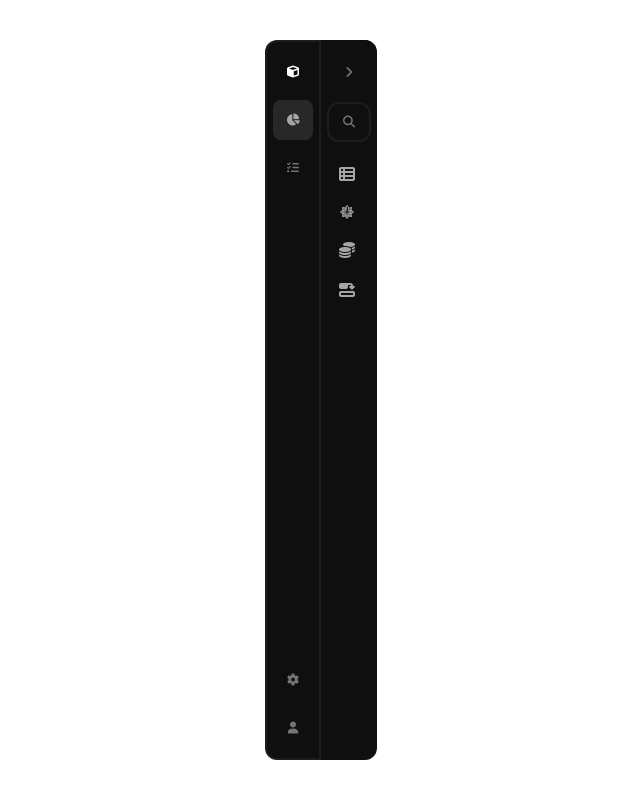
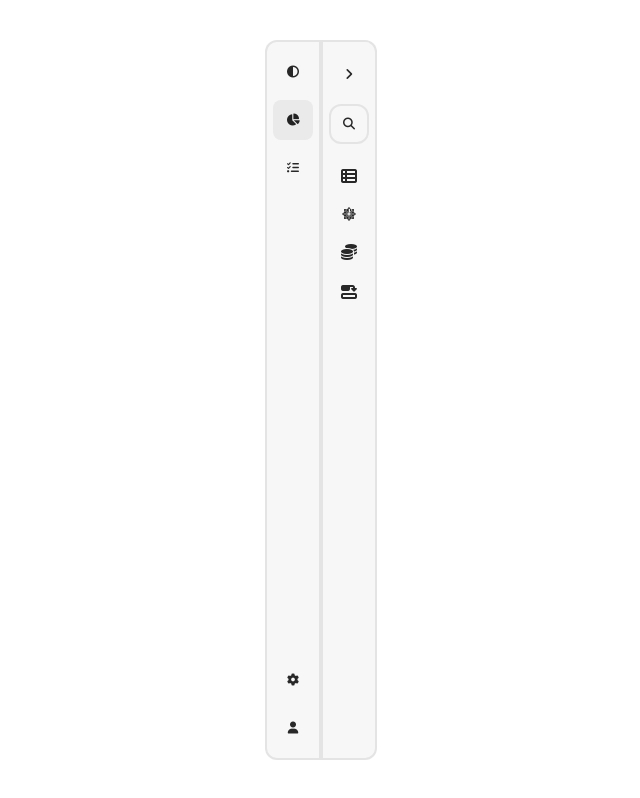
Before and after one commit to SanketBhandure9/sidebar-assignment, a plain HTML site: page index.html in a window 1280 px wide. Both pictures are taken after a click on the button 612 px from the left and 72 px from the top of the page. Shown: the whole page, without its empty margins (319-959 px from the left). Drawn offline with Linux system fonts and the light colour scheme.

Commit message:
Dark/Light Theme

```diff
--- a/css/style.css
+++ b/css/style.css
@@ -1,14 +1,34 @@
 :root {
   --panel: #0f0f0f;
+  --bg: #ffffff;
   --muted: #747474;
   --hover: #bababa;
   --active: #282828;
   --text: #a6a6a6;
   --radius: 12px;
+  --border: rgba(255, 255, 255, 0.06);
   --transition: 200ms;
   font-family: Inter, ui-sans-serif, system-ui, -apple-system, "Segoe UI",
     Roboto, "Helvetica Neue", Arial;
   --font-size: 12px;
+}
+body.light {
+  --panel: #f7f7f7;
+  --bg: #ffffff;
+  --muted: #282828;
+  --hover: #e0e0e0;
+  --active: #eaeaea;
+  --text: #222;
+  --border: rgba(0, 0, 0, 0.08);
+}
+body.dark {
+  --panel: #0f0f0f;
+  --bg: #181818;
+  --muted: #747474;
+  --hover: #bababa;
+  --active: #282828;
+  --text: #a6a6a6;
+  --border: rgba(255, 255, 255, 0.06);
 }
 * {
   box-sizing: border-box;
@@ -21,7 +41,10 @@ body {
   display: flex;
   align-items: center;
   justify-content: center;
+}
+body {
   color: #e7e7e7;
+  background: var(--bg);
 }
 .app {
   display: flex;
@@ -44,7 +67,7 @@ body {
   justify-content: space-between;
   align-items: center;
   gap: 8px;
-  border: 2px solid rgba(255, 255, 255, 0.06);
+  border: 2px solid var(--border);
   border-top-left-radius: var(--radius);
   border-bottom-left-radius: var(--radius);
 }
@@ -104,6 +127,7 @@ body {
   overflow-x: hidden;
   border-top-right-radius: var(--radius);
   border-bottom-right-radius: var(--radius);
+  border: 2px solid var(--border);
 }
 
 .sub-menu::-webkit-scrollbar {
@@ -142,6 +166,7 @@ body {
   display: flex;
   align-items: center;
   gap: 8px;
+  color: var(--text);
 }
 .sub-toggle {
   background: transparent;
@@ -168,13 +193,13 @@ body {
   padding: 6px 10;
   border-radius: 10px;
   background: transparent;
-  border: 1px solid rgba(255, 255, 255, 0.06);
-  color: var(--muted);
+  border: 1px solid var(--border);
+  color: var(--text);
   font-size: 13px;
 }
 .search:focus {
   outline: none;
-  border-color: rgba(255, 255, 255, 0.08);
+  border-color: var(--border);
   color: var(--active);
 }
 
@@ -184,7 +209,7 @@ body {
   align-items: center;
   gap: 8px;
   position: relative;
-  border: 2px solid rgba(255, 255, 255, 0.06);
+  border: 2px solid var(--border);
   padding: 8px;
   border-radius: var(--radius);
 }
@@ -195,6 +220,7 @@ body {
 }
 .search-bar .search {
   all: unset;
+  color: var(--text);
 }
 
 .search-bar.collpased {
@@ -218,7 +244,7 @@ body {
   gap: 10px;
   padding: 10px;
   border-radius: 8px;
-  color: var(--text);
+  color: var(--muted);
   cursor: pointer;
 }
 .nav-item:hover {
@@ -232,12 +258,19 @@ body {
   margin-left: auto;
   opacity: 0.6;
   font-size: 12px;
+  color: var(--muted);
 }
 .nav-item .chev i.fa-chevron-down {
   transition: transform 0.3s cubic-bezier(0.77, 0, 0.175, 1);
 }
 .nav-item .chev i.fa-chevron-down.rotate {
-  transform: rotate(180deg);
+  color: var(--muted);
+}
+.search-bar .fa-magnifying-glass {
+  color: var(--muted);
+}
+.search {
+  color: var(--muted);
 }
 
 .submenu-list {
@@ -254,8 +287,8 @@ body {
   font-size: 13px;
 }
 .submenu-list .sub-link:hover {
-  background: var(--hover);
-  color: var(--active);
+  background: var(--active);
+  color: var(--text);
 }
 
 .sub-menu.collapsed .sub-title,
--- a/index.html
+++ b/index.html
@@ -15,11 +15,11 @@
       <nav class="main-menu" aria-label="Main menu" id="mainMenu">
         <div class="group top-group" role="group" aria-label="Top icons">
           <button
-            class="mm-btn-first disabled"
-            aria-hidden="true"
-            title="Brand"
+            class="mm-btn-first theme-toggle"
+            aria-label="Toggle dark/light theme"
+            title="Toggle dark/light theme"
           >
-            <i class="fa-solid fa-cube"></i>
+            <i class="fa-solid fa-circle-half-stroke" id="themeToggleIcon"></i>
           </button>
           <button
             class="mm-btn"
--- a/js/script.js
+++ b/js/script.js
@@ -217,6 +217,25 @@ subSearch.addEventListener("input", (e) => {
   });
 });
 
+// Theme toggle logic
+function setTheme(theme) {
+  document.body.classList.remove("light", "dark");
+  document.body.classList.add(theme);
+}
+
+setTheme("dark");
+
+const themeToggleBtn = document.querySelector(".theme-toggle");
+if (themeToggleBtn) {
+  themeToggleBtn.addEventListener("click", () => {
+    if (document.body.classList.contains("dark")) {
+      setTheme("light");
+    } else {
+      setTheme("dark");
+    }
+  });
+}
+
 if (subCollapsed) {
   subMenu.classList.add("collapsed");
   subToggle.classList.add("collapsed");
```
